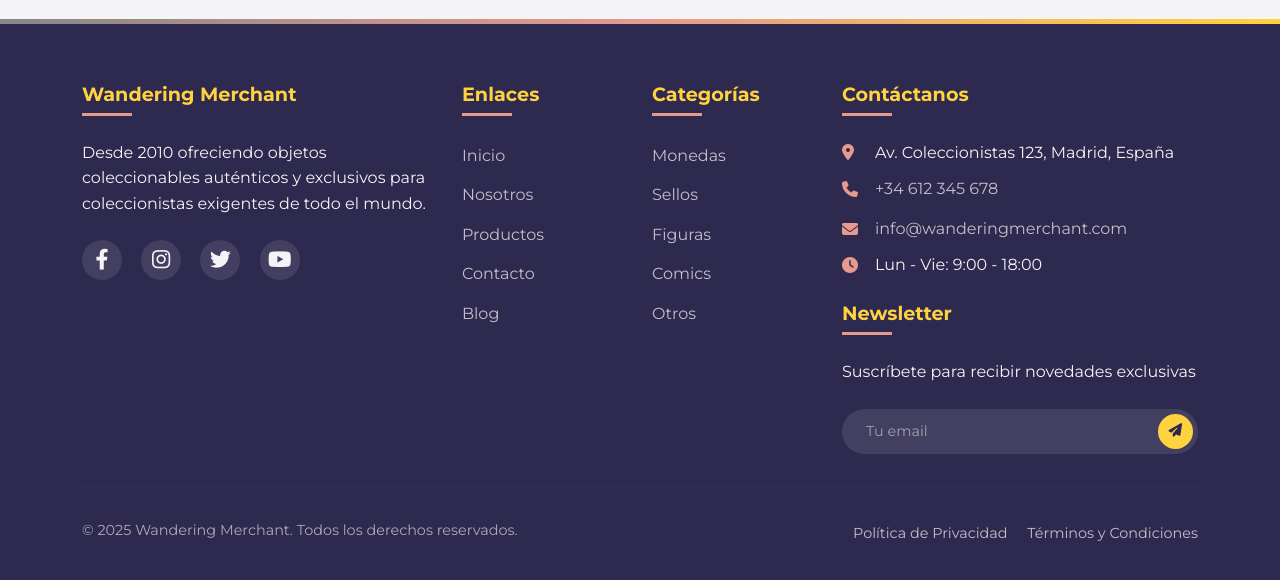
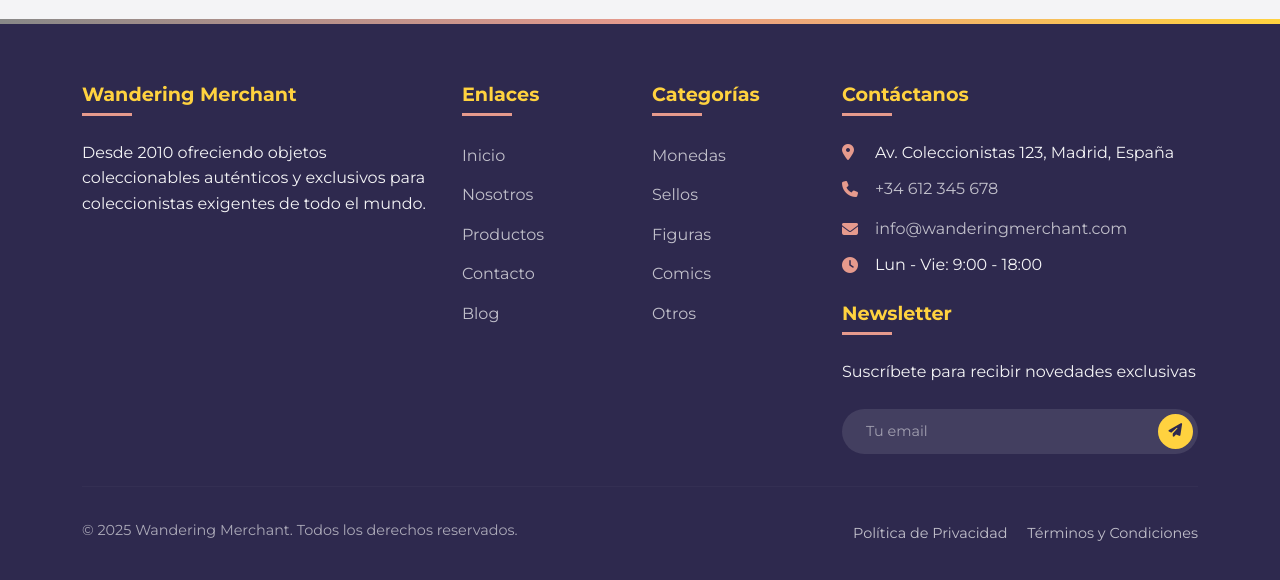
Before and after one commit to runo06/Wandering-Merchant, a Django app: page /categoria/cartas/ in a window 1280 px wide. Shown: the part 346-926 px from the top of the page. Run offline with Django 5.2, Linux system fonts and the light colour scheme; data comes from the database, SQL or seed files in the repository; both versions use the stored data as it was after the commit.

Commit message:
ELIMINACION DE REDES
Caratulas de redes sociales

```diff
--- a/templates/base.html
+++ b/templates/base.html
@@ -1085,12 +1085,6 @@
                 <div class="col-lg-4 mb-5 mb-lg-0">
                     <h5>Wandering Merchant</h5>
                     <p class="mb-4">Desde 2010 ofreciendo objetos coleccionables auténticos y exclusivos para coleccionistas exigentes de todo el mundo.</p>
-                    <div class="mb-4">
-                        <a href="#" aria-label="Facebook"><i class="fab fa-facebook-f footer-icon"></i></a>
-                        <a href="#" aria-label="Instagram"><i class="fab fa-instagram footer-icon"></i></a>
-                        <a href="#" aria-label="Twitter"><i class="fab fa-twitter footer-icon"></i></a>
-                        <a href="#" aria-label="YouTube"><i class="fab fa-youtube footer-icon"></i></a>
-                    </div>
                 </div>
                 <div class="col-lg-2 col-md-6 mb-5 mb-md-0">
                     <h5>Enlaces</h5>
```
Also changed, not shown: db.sqlite3.
